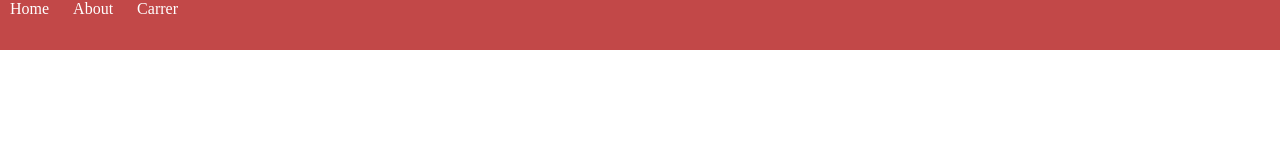
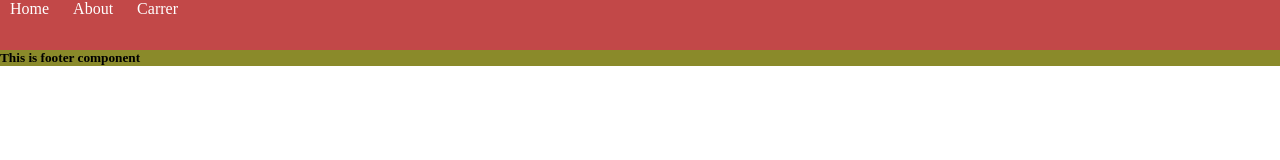
Before and after one commit to Kranthi1434/git-trail, a plain HTML site: page index.html in a window 1280 px wide. Drawn offline with Linux system fonts and the light colour scheme.

Commit message:
second commit

```diff
--- a/index.html
+++ b/index.html
@@ -14,5 +14,8 @@
             <li>Carrer</li>
         </ul>
     </header>
+    <footer>
+        <h5>This is footer component</h5>
+    </footer>
 </body>
 </html>
--- a/style.css
+++ b/style.css
@@ -13,3 +13,6 @@ ul li {
   color: white;
   padding: 10px;
 }
+footer{
+background-color: rgb(138, 138, 42);
+}
```
